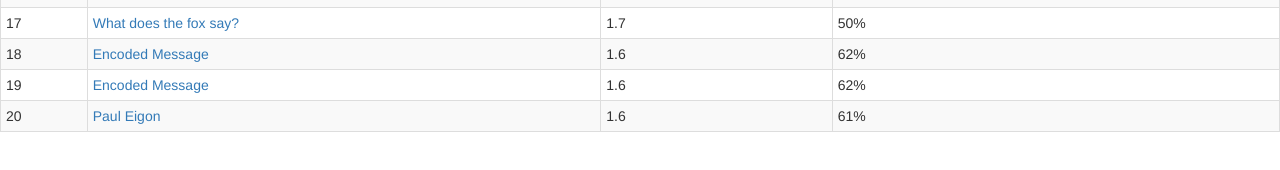
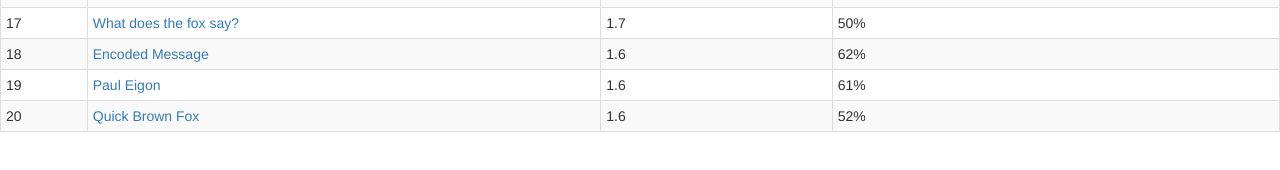
Before and after one commit to DenGodunov/dengodunov.github.io, a plain HTML site: page index.html in a window 1280 px wide. Shown: the part 572-742 px from the top of the page. Drawn offline with nearby package versions, Linux system fonts and the light colour scheme.

Commit message:
Fix 20th problem

```diff
--- a/index.html
+++ b/index.html
@@ -129,17 +129,18 @@
 			<td>1.6</td>
 			<td>62%</td>
 		</tr>
-		<tr>
+				<tr>
 		    <td>19</td>
-			<td><a href="https://open.kattis.com/problems/encodedmessage">Encoded Message</a></td>
-			<td>1.6</td>
-			<td>62%</td>
-		</tr>
-		<tr>
-		    <td>20</td>
 			<td><a href="https://open.kattis.com/problems/pauleigon">Paul Eigon</a></td>
 			<td>1.6</td>
 			<td>61%</td>
+		</tr>
+
+		<tr>
+		    <td>20</td>
+			<td><a href="https://open.kattis.com/problems/quickbrownfox">Quick Brown Fox</a></td>
+			<td>1.6</td>
+			<td>52%</td>
 		</tr>
 
 	</tbody>
```
Also changed, not shown: img/site-logo.png (added).
